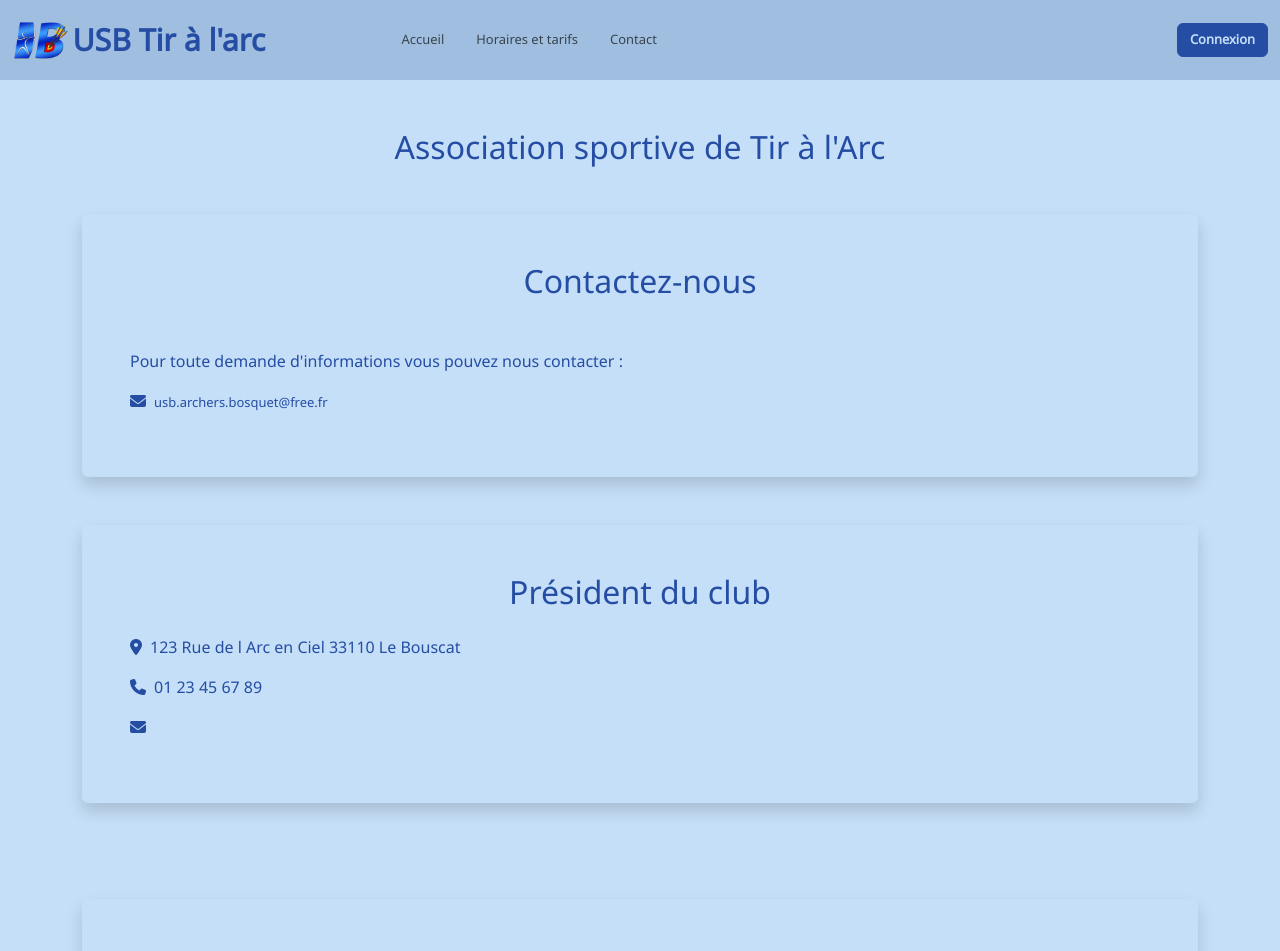
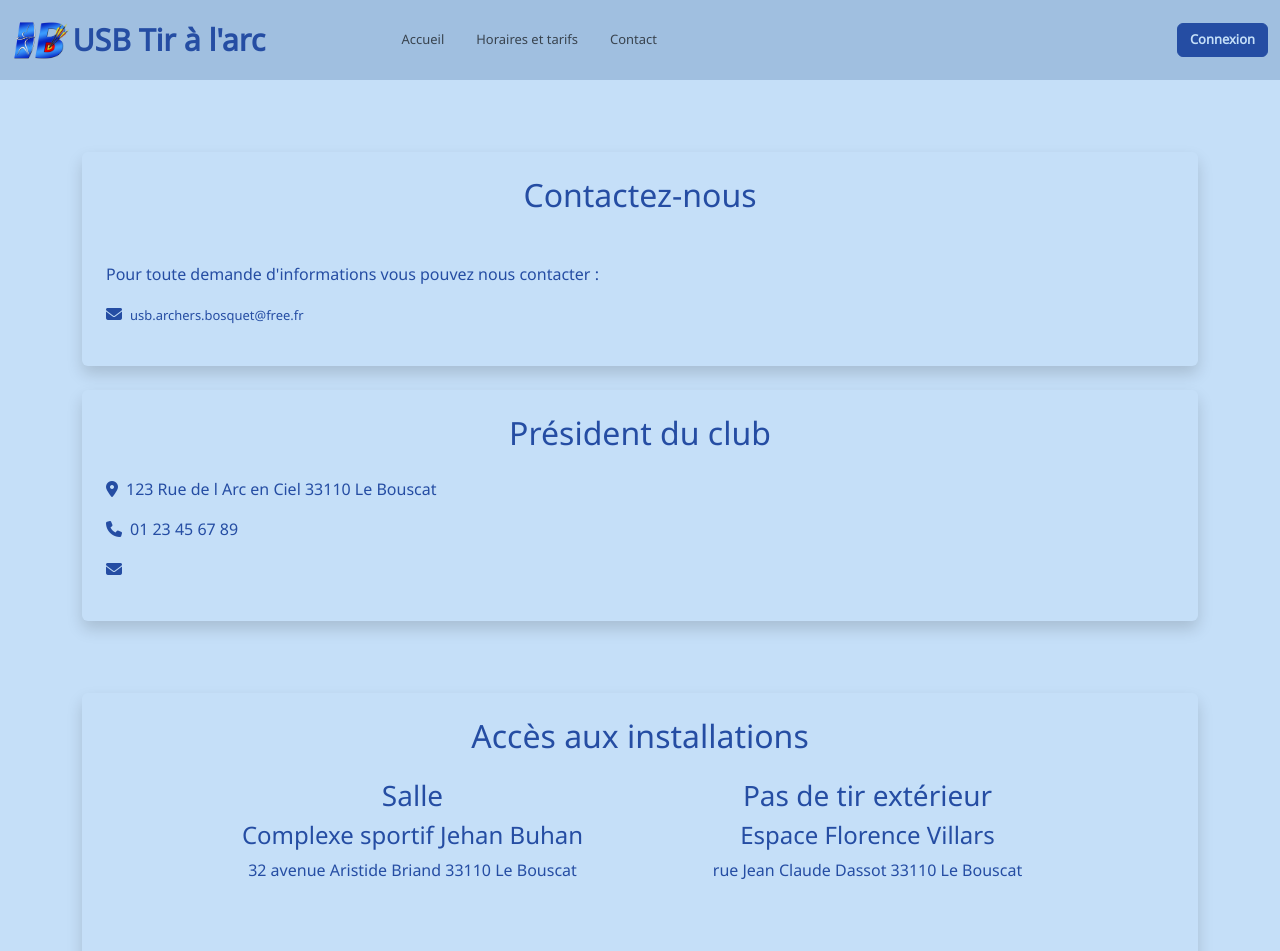
Before and after one commit to ValM-B/USBTir-a-l-arc, a Symfony app: template templates/front/main/contact.html.twig in a window 1280 px wide. Shown: the top 951 px of the page. Run offline with Twig, Linux system fonts and the light colour scheme; the template is opened without the code that fills it, so the values that code supplies are empty; some libraries are stand-ins or nearby versions; grey boxes are pictures that could not be loaded.

Commit message:
update contact css

```diff
--- a/templates/front/main/contact.html.twig
+++ b/templates/front/main/contact.html.twig
@@ -1,20 +1,15 @@
 {% extends 'base.html.twig' %}
 
 {% block body %}
-
-<h2 class="mb-4 text-center pt-5">Association sportive de Tir à l'Arc</h2>
-    <div class="container mt-5">
-
-
-    <section class="contact mb-5 p-5 rounded shadow">
-
+    <div class="container pt-5 pb-5">
+        <section class="contact my-4 p-4 rounded shadow">
             <h2 class="mb-4 text-center">Contactez-nous</h2><br />
             <p>Pour toute demande d'informations vous pouvez nous contacter :</p>
             <p>
                 <i class="fa-solid fa-envelope me-2"></i><a href="usb.archers.bosquet@free.fr">usb.archers.bosquet@free.fr</a>
             </p>
         </section>
-    <section class="p-5 rounded shadow">
+        <section class="my-4 p-4 rounded shadow">
             <address>
                 <h2 class="mb-4 text-center"> Président du club</h2>
                 <h3>{{president.firstname}} {{president.lastname}}</h3>
@@ -23,11 +18,10 @@
                 <p><i class="fa-solid fa-envelope me-2"></i><a href="{{ president.email }}">{{ president.email }}</a></p>
             </address>
         </section>
-    </div><br /><br />
+    </div>
 
-<div class="container mt-5 pb-5">
-    <section class="p-5 rounded shadow">
-
+    <div class="container pb-5">
+        <section class="p-4 rounded shadow">
             <h2 class="mb-4 text-center">Accès aux installations</h2>
             <div class="row justify-content-center">
                 <div class="col-12 col-lg-5 text-center">
@@ -44,9 +38,7 @@
                         rue Jean Claude Dassot 33110 Le Bouscat
                     </address>
                 </div>
-
             </div>
-
             <div class="d-flex justify-content-center">
                 <iframe src="https://www.google.com/maps/d/u/0/embed?mid=1VR-62gXhktiwjqwrbNWGSqmnL8O4Ptc&ehbc=2E312F&noprof=1" width="640" height="480"></iframe>
             </div>
```
Lines whose indentation alone changed are shown as unchanged.
